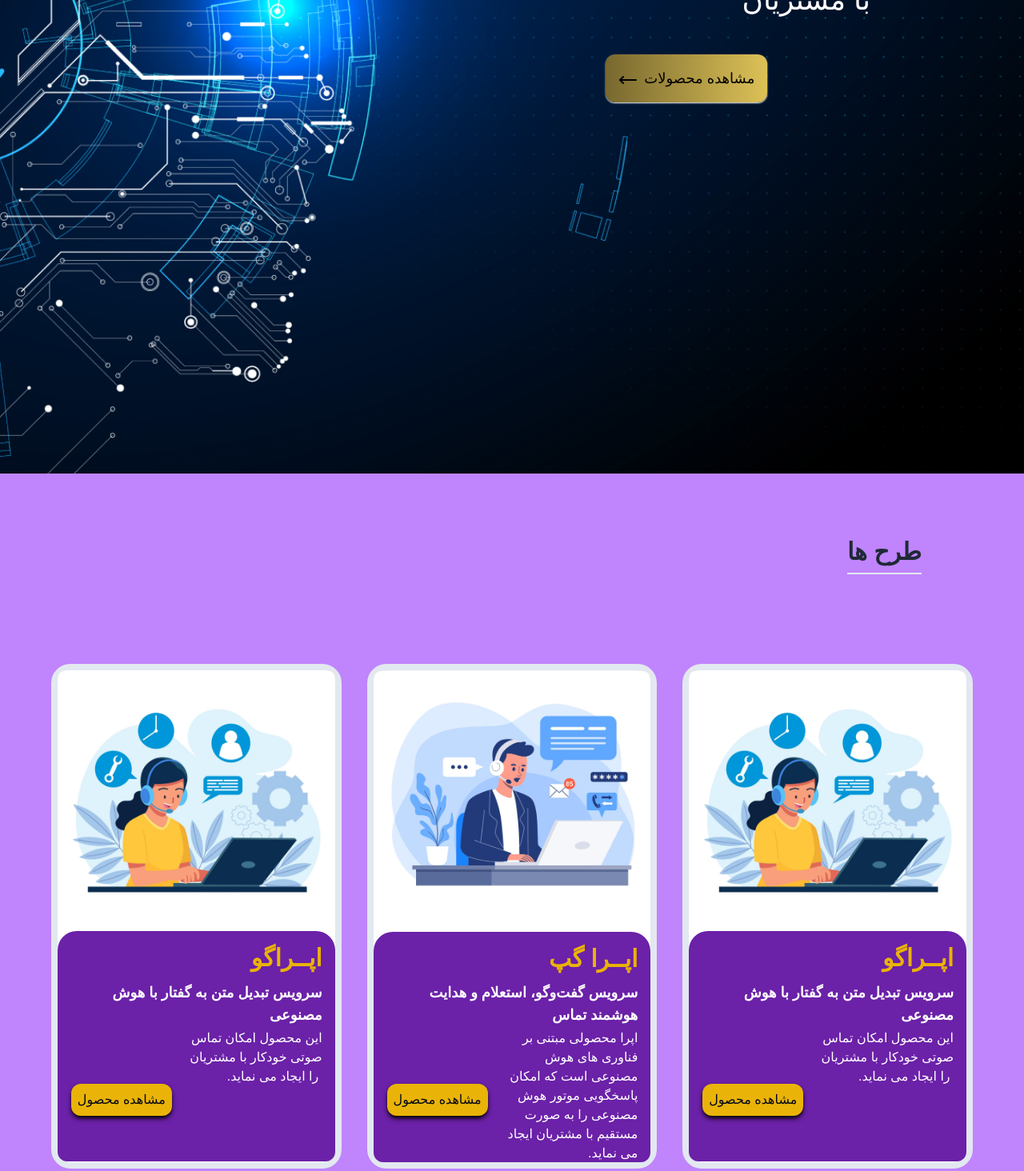
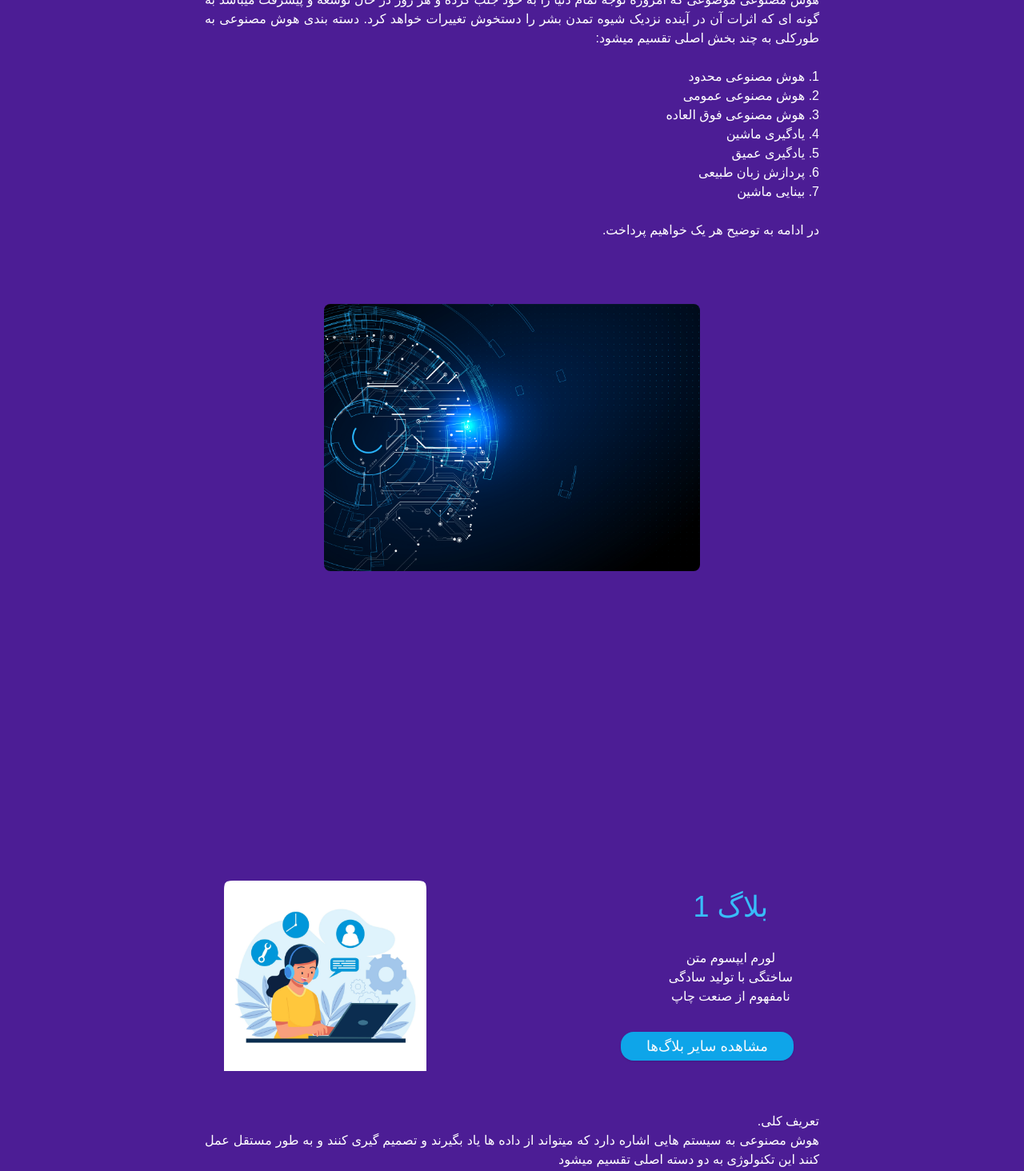
Before and after one commit to Mohammad-Zafari/OperaWebsite, a Next.js app: page / in a window 1280 px wide. Shown: the part 480-1944 px from the top of the page at 80% size. Built offline with nearby package versions, Linux system fonts and the light colour scheme; a web font is replaced by a local one.

Commit message:
aboutUsVideo and blog pages component added!

```diff
--- a/src/app/page.tsx
+++ b/src/app/page.tsx
@@ -3,12 +3,16 @@
 import React from "react";
 import Hero from "@/components/hero/Hero";
 import ServicesCards from "@/components/servicesCards/ServicesCards";
+import BlogPages from "@/components/blogPages/BlogPages";
+import AboutUsVideo from "@/components/aboutUsVideo/AboutUsVideo";
 
 const Home = () => {
   return (
     <div>
-      <Hero/>
+      {/* <Hero/>
       <ServicesCards/>
+      <AboutUsVideo/> */}
+      <BlogPages/>
     </div>
   );
 };
--- /dev/null
+++ b/src/components/aboutUsVideo/AboutUsVideo.tsx
@@ -0,0 +1,14 @@
+import React from "react";
+
+const AboutUsVideo = () => {
+  return (
+    <div className="bg-red-400 flex-col justify-center text-center py-16 md:py-28 lg:py-36 px-3 sm:px-8 md:px-40 lg:px-60 xl:px-80">
+      <video controls className="w-full">
+        <source src="" type="video/mp4" />
+      </video>
+      <h2 className="text-xl sm:text-3xl pt-16">اینجا یک متن یک خطی قرار می‌گیرد</h2>
+    </div>
+  );
+};
+
+export default AboutUsVideo;
--- /dev/null
+++ b/src/components/blogPage/BlogPage.tsx
@@ -0,0 +1,52 @@
+import React from "react";
+import { Button } from "../ui/button";
+
+interface info {
+  blogInfo: {
+    text: string,
+  }
+}
+
+const BlogPage = (props : info) => {
+
+  const formatText = (txt : string) => {
+    return txt.split('\n').map((item, key) => {
+      return <span key={key}>{item}<br /></span>
+    });
+  };
+
+  return (
+    <div
+      id="blogContainer"
+      className="bg-violet-900 px-4 sm:px-20 md:px-32 lg:px-32 xl:px-60 py-32 md:py-40"
+      style={{ direction: "rtl" }}
+    >
+      <div id="title&img" className="md:flex justify-between items-center pl-10">
+        <div id="" className="xl:w-4/12 text-center py-8 px-12">
+          <h1 className="text-4xl text-sky-400 mb-8">بلاگ 1</h1>
+          <p className="text-white mb-8">
+            لورم ایپسوم متن ساختگی با تولید سادگی نامفهوم از صنعت چاپ
+          </p>
+          <Button className="bg-sky-500 px-8 text-lg rounded-2xl">
+            مشاهده سایر بلاگ‌ها
+          </Button>
+        </div>
+        <img
+          src="/card1.png"
+          alt=""
+          className="w-8/12 md:w-4/12 mx-auto mt-8 md:m-0"
+        />
+      </div>
+      <div className="px-4 py-8 text-justify text-white">
+        <p >
+          {formatText(props.blogInfo.text)}
+        </p>
+      </div>
+      <div className="flex justify-center p-12">
+        <img className="w-full md:w-8/12 rounded-lg" src="/hero-pattern.png" alt="video" />
+      </div>
+    </div>
+  );
+};
+
+export default BlogPage;
--- /dev/null
+++ b/src/components/blogPages/BlogPages.tsx
@@ -0,0 +1,65 @@
+import React from "react";
+import BlogPage from "../blogPage/BlogPage";
+import { text } from "stream/consumers";
+
+const BlogPages = () => {
+  const blogContents = [
+    {
+      text: `هوش مصنوعی موضوعی که امروزه توجه تمام دنیا را به خود جلب کرده و هر روز در حال توسعه و پیشرفت میباشد به گونه ای که اثرات آن در آینده نزدیک شیوه تمدن بشر را دستخوش تغییرات خواهد کرد. دسته بندی هوش مصنوعی به طورکلی به چند بخش اصلی تقسیم میشود:\n
+1. هوش مصنوعی محدود
+2. هوش مصنوعی عمومی
+3. هوش مصنوعی فوق العاده
+4. یادگیری ماشین
+5. یادگیری عمیق
+6. پردازش زبان طبیعی
+7. بینایی ماشین
+\nدر ادامه به توضیح هر یک خواهیم پرداخت.`,
+    },
+    {
+      text: `تعریف کلی.
+هوش مصنوعی به سیستم هایی اشاره دارد که میتواند از داده ها یاد بگیرند و تصمیم گیری کنند و به طور مستقل عمل کنند این تکنولوژی به دو دسته اصلی تقسیم میشود
+1.هوش مصنوعی محدود: این نوع هوش مصنوعی برای انجام وظایف خاصی طراحی شده است که مفید و به منظور سهولت مورد استفاده قرار میگیرد مانند : دستیار های مجازی و ….siri ,alexa ,chatgpt,
+2.هوش مصنوعی عمومی : این نوع هوش مصنوعی قابلیت این را دارد که همانند انسان از محیط اطراف یاد بگیرد خود را توسعه دهد و بیاندیشد و تصمیم گیری کند که البته هنوز به طور کامل توسعه نیافته و بیشتر در حوزه نظری باقی مانده است
+3.هوش مصنوعی فوق العاده : این نوع هوش مصنوعی فراتر از هوش انسانی عمل میکند و میتواند از انسان پیشی بگیرد این مفهوم بیشتر در داستان های علمی تخیلی میگنجد
+`,
+    },
+    {
+      text: `یادگیری ماشین : زیر مجموعه ای از هوش مصنوعی که به سیستم ها اجازه میدهد بدون برنامه نویسی صریح از داده ها یاد بگیرند  و پیشرفت کنند
+که شامل یک سری فرآیند اعم از : 1. جمع آوری داده ها 2. آموزش مدل  3.تست و ارزیابی 4. استفاده از مدل میباشد
+و دسته بندی آنها به نحوه عملکرد به دو گروه : 1. با نظارت 2.بدون نظارت 3.نیمه نظارتی
+با نظارت : شامل داده هایی که شامل یک برچسب به عنوان خروجی میباشد باید بر اساس الگوریتم های رگرسیون و طبقه بندی برچسب سایر داده بدست بیاید
+بدون نظارت : شامل داده هایی که برچسب ندارند و باید بر اساس الگوریتم های طبقه بندی در یک گروه قرار بگیرند
+3. نیمه نظارتی : به آن دسته از داده هایی  که بخشی از آن نظارتی و بخشی از آن بدون ناظر باشد گویند.
+`,
+    },
+    {
+      text: `یادگیری عمیق : زیر مجموعه از یادگیری ماشین که از شبکه عصبی عمیق برای پردازش داده ها استفاده میکند این روش در شناسایی تصویر و پردازش زبان طبیعی بسیار موثر است شبکه عصبی عمیق شامل چندین لایه پنهان که توانایی یادگیری الگوریتم های پیچیده را دارند. یادگیری عمیق به تعداد زیادی داده نیاز دارد تا بتواند به درستی آموزش ببیند و همچنین برای پردازش محاسبات سنگین آن به پردازنده با قدرت پردازش بالا نیاز دارد یادگیری عمیق در مباحثی همچون تشخیص چهره و ماشین ترجمه و خودرو های خودران بسیار موفق بوده است که به طور کلی به سه بخش تقسیم میشود:
+ 1.RNN (recurrent neural network)
+ 2. CNN(convelotional neural network)
+ 3. ANN (Artificial neural network)
+
+`,
+    },
+    {
+        text: `پردازش زبان طبیعی : شامل تکنیک ها و الگوریتم هایی است که به کامپیوتر ها کمک میکند تا متن و گفتار انسانی را درک کند و با آن ها تعامل داشته باشد این فرآیند ها شامل مراحل زیر است .
+1. تحلیل متن :تحلیل و تجزیه ساختار معناشناسی جملات
+2.شناسایی موجودیت ها :شناسایی نام ها و مکان ها و تاریخ ها و دیگر اطلاعات مهم در متن
+3.تجزیه و تحلیل احساسات :تشخیص احساسات و نظرات در متن
+4.ترجمه ماشینی : تبدیل متن از یک زبان به زبان دیگر
+چت بات ها و موتور های ترجمه و موتور های جستجو اطلاعات نمونه هایی از کاربرد هستند.
+`
+    }
+  ];
+
+  return (
+    <div>
+      {/* {formatText(blogContents[0].text)} */}
+      {/* {blogContents[0].text} */}
+      {blogContents.map((content) => (
+        <BlogPage blogInfo={content} />
+      ))}
+    </div>
+  );
+};
+
+export default BlogPages;
--- a/src/components/servicesCards/ServicesCards.tsx
+++ b/src/components/servicesCards/ServicesCards.tsx
@@ -2,12 +2,12 @@ import React from "react";
 import ServiceCard from "../serviceCard/ServiceCard";
 
 const ServicesCards = () => {
-  const api = [
+  const cardContents = [
     {
       title: "اپــراگو",
       topic: "سرویس تبدیل متن به گفتار با هوش مصنوعی",
       discribtion:
-        "این محصول امکان تماس صوتی خودکار با مشتریان  را ایجاد می نماید. ",
+        "این محصول امکان تماس صوتی خودکار با مشتریان را ایجاد می نماید. ",
       imgUrl: "/card1.png",
     },
     {
@@ -30,9 +30,9 @@ const ServicesCards = () => {
           طرح ها
         </h1>
         <div id="cardsContainer" className="block lg:flex justify-center mx-auto pt-24">
-          <ServiceCard cardInfo={api[0]} />
-          <ServiceCard cardInfo={api[1]} />
-          <ServiceCard cardInfo={api[0]} />
+          <ServiceCard cardInfo={cardContents[0]} />
+          <ServiceCard cardInfo={cardContents[1]} />
+          <ServiceCard cardInfo={cardContents[0]} />
         </div>
       </div>
     </>
--- a/src/slices/MainSlice.ts
+++ b/src/slices/MainSlice.ts
@@ -4,7 +4,7 @@ import { RootState } from '@/store/store';
 
 
 interface MainState {
-    gender: boolean;
+    gender: string;
     isGenderChecked: string;
     userName: string;
     password: string;
@@ -34,7 +34,7 @@ interface MainState {
 }
 
 const initialState: MainState = {
-    gender: true,
+    gender: "",
     isGenderChecked: "no",
     userName: "",
     password: "",
@@ -67,8 +67,8 @@ const mainSlice = createSlice({
   name: 'main',
   initialState,
   reducers: {
-    RsetGender: (state, action: PayloadAction<boolean>) => {
-        state.gender = !state.gender;
+    RsetGender: (state, action: PayloadAction<string>) => {
+        state.gender = action.payload;
     },
     RsetIsGenderChecked: (state, action: PayloadAction<string>) => {
         state.isGenderChecked = action.payload;
```
Also changed, not shown: src/components/signUp/SignUp.tsx (+49 -20 lines).
